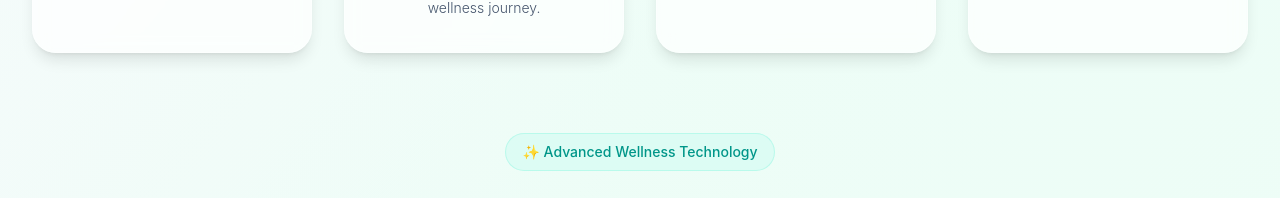
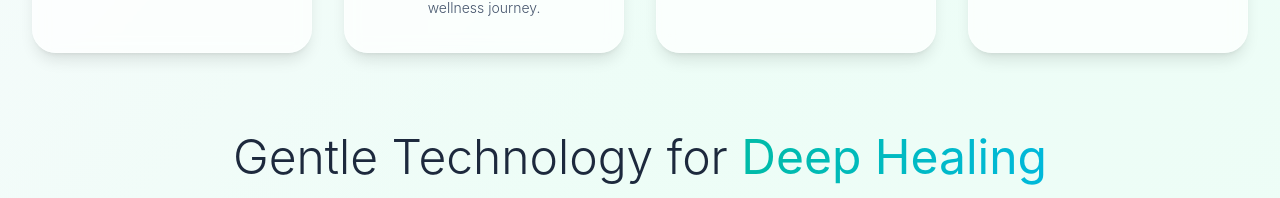
Before and after one commit to why-aditi/MindFlow, a React (Vite) app in the folder frontend/: page / in a window 1280 px wide. Shown: the part 2319-2517 px from the top of the page. Built offline with nearby package versions, Linux system fonts and the light colour scheme; no server answers.

Commit message:
minor edit

```diff
--- a/frontend/src/components/landing/Features.jsx
+++ b/frontend/src/components/landing/Features.jsx
@@ -124,16 +124,6 @@ const Features = () => {
           viewport={{ once: true }}
         >
           <div className="text-center mb-16">
-            <motion.div
-              className="inline-flex items-center px-4 py-2 bg-teal-100/50 rounded-full border border-teal-200/50 mb-6"
-              initial={{ opacity: 0, y: 20 }}
-              whileInView={{ opacity: 1, y: 0 }}
-              transition={{ duration: 0.8, delay: 0.2 }}
-              viewport={{ once: true }}
-            >
-              <span className="text-teal-600 text-sm font-medium">✨ Advanced Wellness Technology</span>
-            </motion.div>
-
             <h3 className="text-3xl lg:text-5xl font-light text-slate-800 mb-4">
               Gentle Technology for{' '}
               <span className="bg-gradient-to-r from-teal-500 to-cyan-500 bg-clip-text text-transparent font-normal">
```
